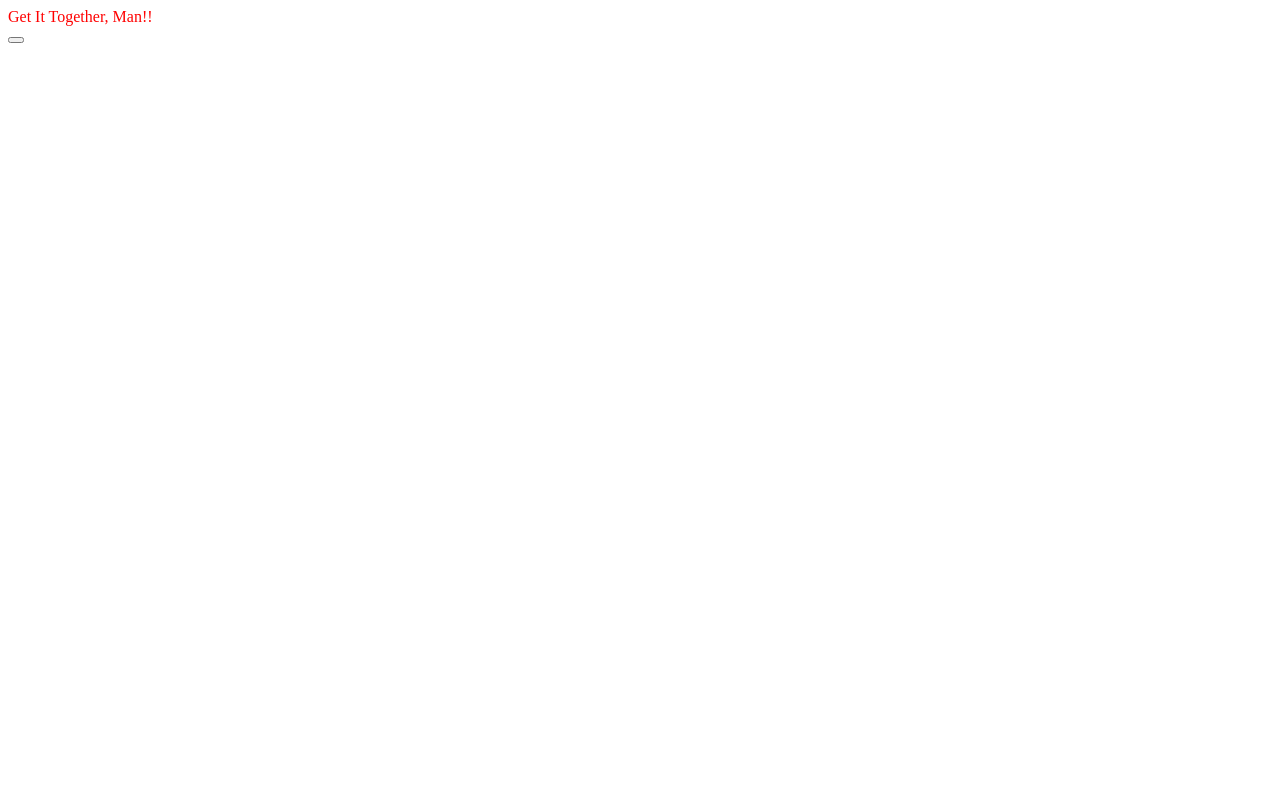
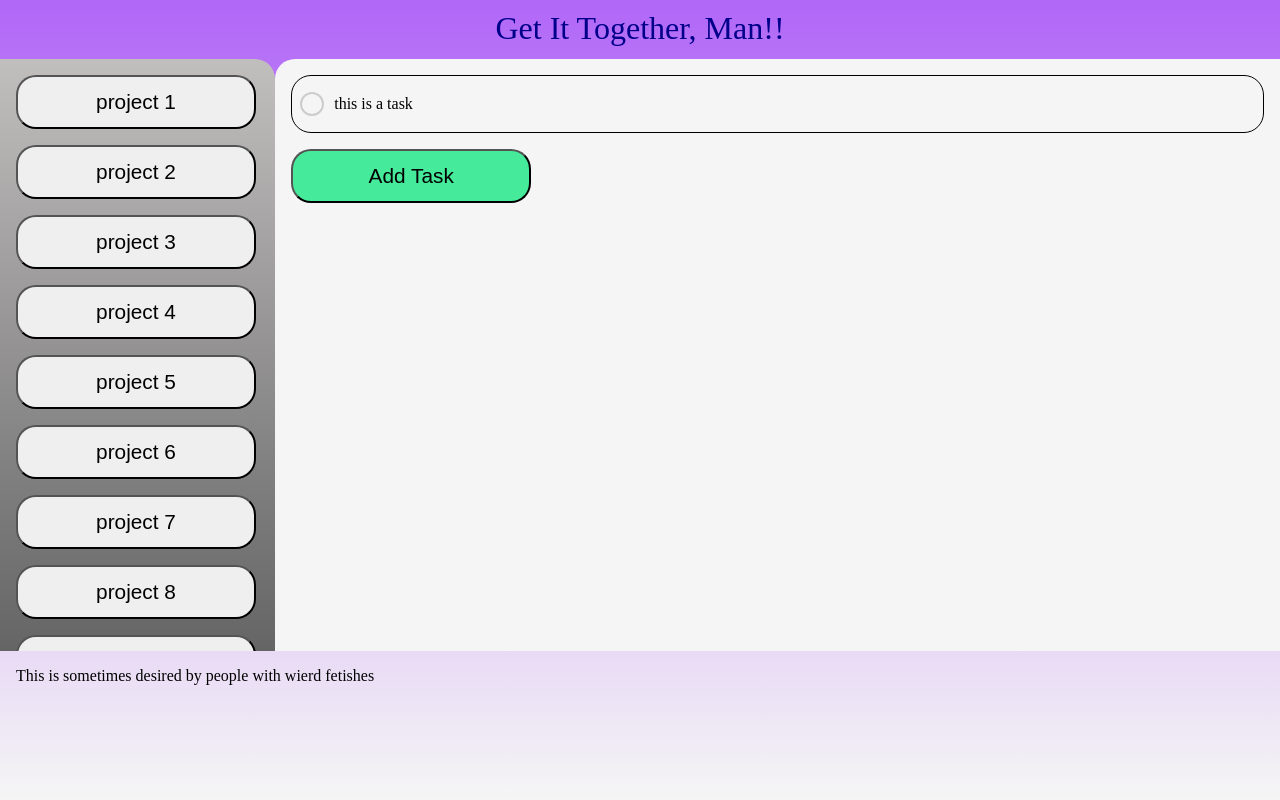
Before and after one commit to blitheryjibits/task-list, a website built with webpack: page dist/index.html in a window 1280 px wide. Built offline with nearby package versions, Linux system fonts and the light colour scheme.

Commit message:
Adjusted HTML and CSS for basic prefered style layout

```diff
--- a/dist/index.html
+++ b/dist/index.html
@@ -9,15 +9,53 @@
     <title>Document</title>
 </head>
 <body>
+
     <header>
         <div>Get It Together, Man!!</div>
     </header>
     <main>
-        <nav class="nav">
-            <button class="default-projects today-project"></button>
+        <nav class="nav" id="nav-left">
+            <button class="button project">project 1</button>
+            <button class="button project">project 2</button>
+            <button class="button project">project 3</button>
+            <button class="button project">project 4</button>
+            <button class="button project">project 5</button>
+            <button class="button project">project 6</button>
+            <button class="button project">project 7</button>
+            <button class="button project">project 8</button>
+            <button class="button project">project 9</button>
+            <button class="button project">project 10</button>
+            <button class="button project">project 11</button>
+            <button class="button add-project submit">Add Project</button>
         </nav>
-        <div class="project-list-view"></div>
+
+        <div class="project-list-view">
+            <div class="taskbox">
+                <div class="task">
+                    <label class="checkbox" for="checkbox">
+                        <input class="checkbox__input" type="checkbox" name="checkbox-name" id ="checkbox">
+                        <div class="checkbox__box"></div>
+                        this is a task
+                    </label>
+                    <!-- <p class="task-text">this is a new task</p> -->
+                    <!-- <input class="task-date" type="date"> -->
+                </div>
+                <button class="button add-task submit">Add Task</button>
+            </div>
+
+            <div class="new-project-box display">
+                <p>Project Name</p>
+                <div class="project-data">
+                    <input class="project-name" type="text">
+                </div>
+                <div class="project-button-box">
+                    <button class="button submit">Submit</button>
+                    <button class="button cancel">Cancel</button>
+                </div>
+            </div>
+
+        </div>
     </main>
-    <footer></footer>
+    <footer class="footer">This is sometimes desired by people with wierd fetishes</footer>
 </body>
 </html>
--- a/dist/style.css
+++ b/dist/style.css
@@ -1,3 +1,174 @@
+:root {
+    box-sizing: border-box;
+    padding: 0;
+    margin: 0;
+    height: 100vh;
+      /* variables */
+    --header-height: 5vh;
+    --main-height: 70vh;
+    --footer-height: 10vh;
+
+    --primary: #F5F5F5;
+    --secondary: #b167f7;
+    --button-primary: #45EB9B;
+    --button-secondary: #c3422c;
+}
+
+.display{
+    display: none !important;
+}
+body {
+    height: fit-content;
+    background-image: linear-gradient(to bottom, #b167f7, var(--primary));
+    padding: 0;
+    margin: 0;
+}
+
 header div {
-    color: red;
+    display: flex;
+    justify-content: center;
+    height: var(--header-height);
+    font-size: 2em;
+    color: darkblue;
+    background-color: transparent;
+    padding: .3em;
 }
+
+main {
+    display: flex;
+}
+.nav {
+    display: flex;
+    flex-direction: column;
+    overflow: hidden auto;
+    scroll-behavior: smooth;
+    justify-items: space-between;
+    padding: 1rem;
+    height: var(--main-height);
+    border-radius: 0 20px 0 0;
+    width: 20%;
+    background-image: linear-gradient(to bottom, #C1BEBE, #656565);
+    -ms-overflow-style: none; /* IE and EDGE*/
+    scrollbar-width: none;    /* Firefox */
+}
+.nav::-webkit-scrollbar, .project-list-view::-webkit-scrollbar {
+    display: none; /* Hide scrollbar for Chrome, Safari and Opera */
+}
+
+.project-list-view {
+    display: flex;
+    flex-direction: column;
+    padding: 1rem;
+    border-radius: 20px 0 0 0;
+    height: var(--main-height);
+    width: 80%;
+    background-color: var(--primary);
+    -ms-overflow-style: none; /* IE and EDGE*/
+    scrollbar-width: none;    /* Firefox */
+}
+
+.task {
+    display: flex;
+    margin: 0 0 1rem 0;
+    align-items: center;
+    line-height: 2.5rem;
+    padding: 0.5rem;
+    border: 1px black solid;
+    border-radius: 20px;
+
+}
+
+/* Custom Check Box Styling */
+.checkbox {
+    display: inline-flex;
+    align-items: center;
+    cursor: pointer;
+}
+
+.checkbox__input {
+    display: none;
+}
+
+.checkbox__box {
+    width: 1.25rem;
+    height: 1.25rem;
+    border: 2px solid #cccccc;
+    border-radius: 50%;
+    display: flex;
+    align-items: center;
+    justify-content: center;
+    margin: 0 10px 0 0;
+    flex-shrink: 0;
+}
+
+.checkbox__box::after {
+    content: '\2714'; /*Unicode for checkmark symbol*/
+    color: #F5F5F5;
+}
+
+.checkbox__input:checked + .checkbox__box {
+    background: #2266dc;
+    background-color: #2266dc;
+}
+
+/* //////////// */
+.new-project-box {
+    display: flex;
+    flex-direction: column;
+    font-size: 1.8rem;
+    height: 260px;
+    width: 800px;
+    border: 2px black solid;
+    border-radius: 20px;
+}
+.new-project-box > p {
+    margin-left: 1rem;
+}
+
+.project-data {
+    display: flex;
+    height: 60px;
+    width: 730px;
+    border: 2px black solid;
+    border-radius: 20px;
+    align-self: center;
+    padding: 1rem;
+}
+
+.project-name {
+    display: flex;
+    align-self: center;
+    height: 1.5rem;
+}
+
+.project-button-box {
+    display: flex;
+    padding: 0.5em 0 0 0;
+    justify-content: space-evenly;
+}
+
+footer {
+    display: flex;
+    height: var(--footer-height);
+    background-color: transparent;
+    padding: 1rem;
+
+}
+
+.button {
+    display: flex;
+    font-size: 1.3rem;
+    line-height: 3rem;
+    width: 240px;
+    margin: 0 0 1rem 0;
+    border-radius: 20px;
+    justify-content: center;
+    align-items: center;
+}
+.cancel {
+    background-color: var(--button-secondary);
+}
+
+.submit {
+    background-color: var(--button-primary);
+}
```
